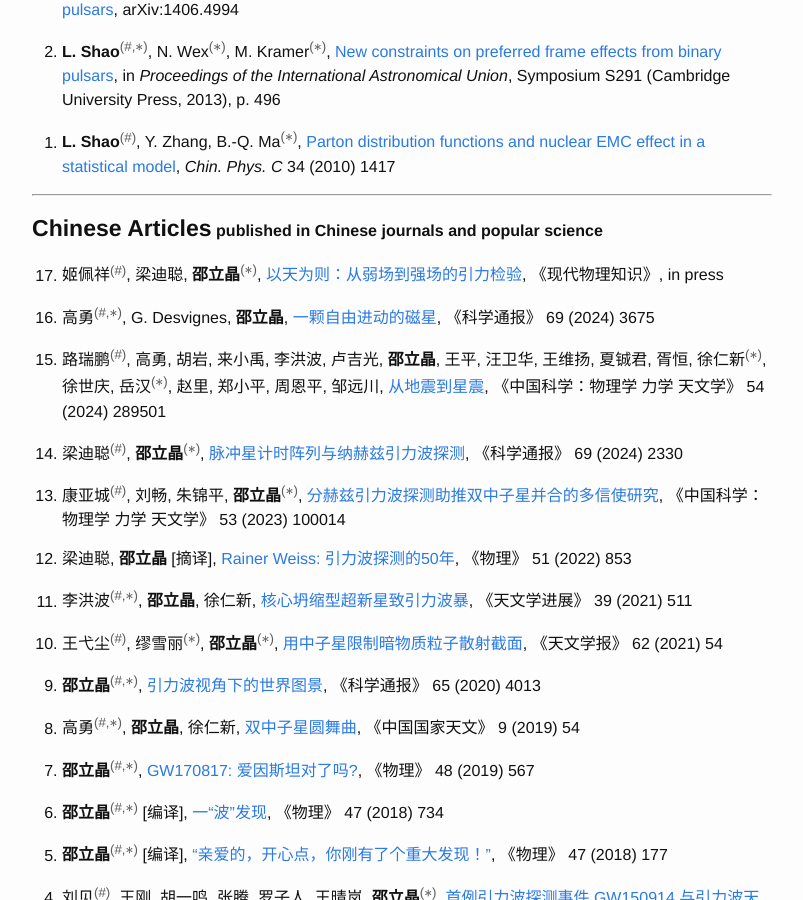
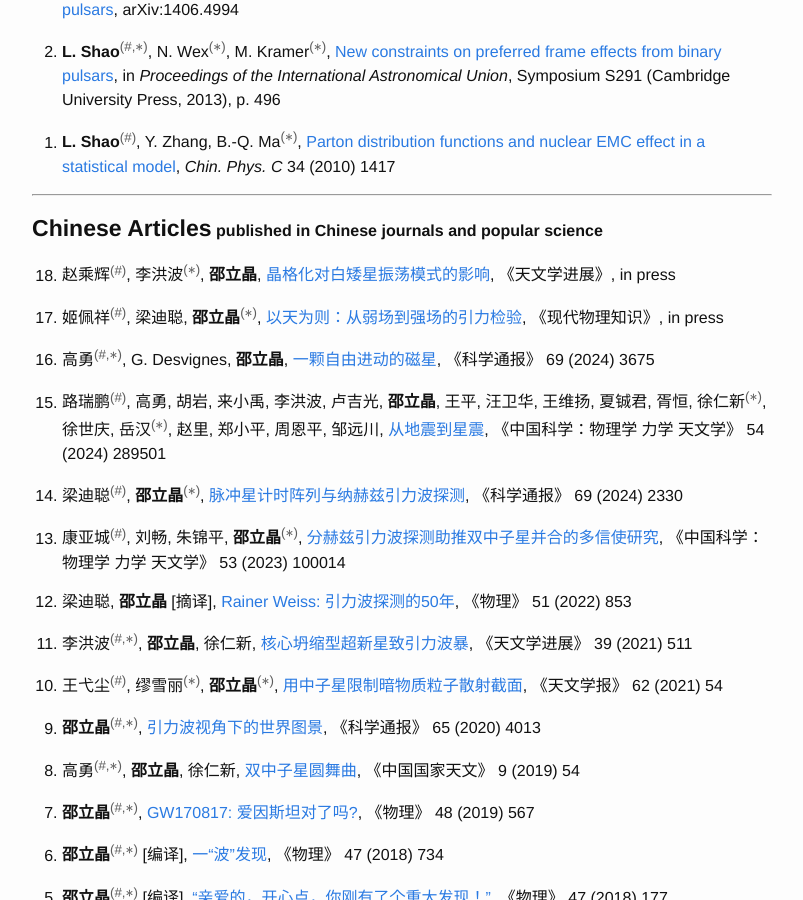
Before and after one commit to Friendshao/Friendshao.github.io, a Jekyll site: the page built from docs/publist.md, in a window 1280 px wide and 900 px high, scrolled down 29560 px. Shown: the whole window, without its empty margins (238-1041 px from the left). Built offline with Jekyll 4.4.1, drawn with Linux system fonts in a browser that asks for light colours; formulas are drawn with MathJax 3.

Commit message:
Update publist.md

```diff
--- a/docs/publist.md
+++ b/docs/publist.md
@@ -2061,6 +2061,9 @@ observation by KAGRA with GEO 600](https://pos.sissa.it/444/1579), *PoS*
 <a name="chinese"></a>
 <big><big>**Chinese Articles**</big></big> **published in Chinese journals and popular science**
 
+0. 赵乘辉<font color="#5c5c5c"><sup>(#)</sup></font>, 李洪波<font
+color="#5c5c5c"><sup>($\ast$)</sup></font>, **邵立晶**, [晶格化对白矮星振荡模式的影响](TBA), 《天文学进展》, in press
+
 0. 姬佩祥<font color="#5c5c5c"><sup>(#)</sup></font>, 梁迪聪, **邵立晶**<font
 color="#5c5c5c"><sup>($\ast$)</sup></font>, [以天为则：从弱场到强场的引力检验](TBA), 《现代物理知识》, in press
 
```
Also changed, not shown: other parts of docs/publist.md (+1 -1 lines).
